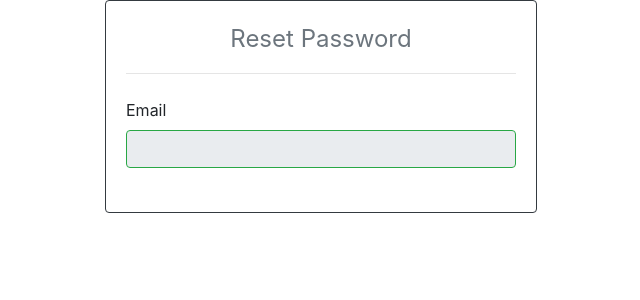
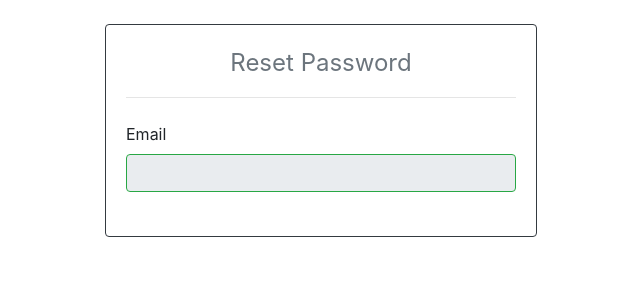
Before and after one commit to SudhuM/Flask-Blog, a Flask app: template blog/templates/reset_password.htm in a window 1280 px wide. Shown: the part 56-356 px from the top of the page, without its empty margins (313-953 px from the left). Run offline with Flask 2, Linux system fonts and the light colour scheme; the template is opened without the code that fills it: values that come from a table or form of the project are taken from there, others are empty; some libraries are stand-ins or nearby versions.

Commit message:
changed some styling

```diff
--- a/blog/templates/reset_password.htm
+++ b/blog/templates/reset_password.htm
@@ -3,7 +3,7 @@
 
 {% block content %}
 
-<div class="card border-dark content-section" style="width: 27rem">
+<div class="card border-dark mt-4 content-section" style="width: 27rem">
     <div class="card-body">
 
 
```
